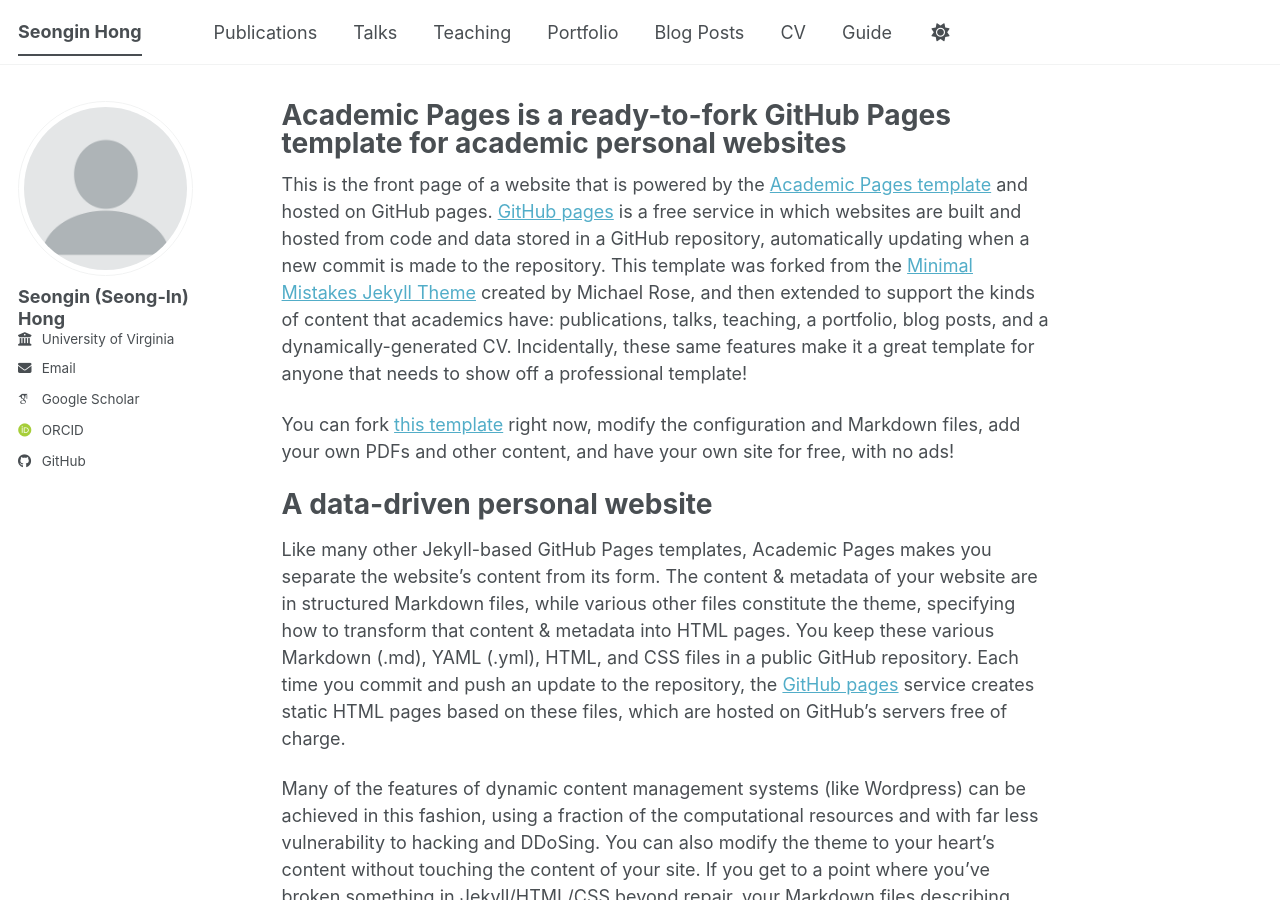
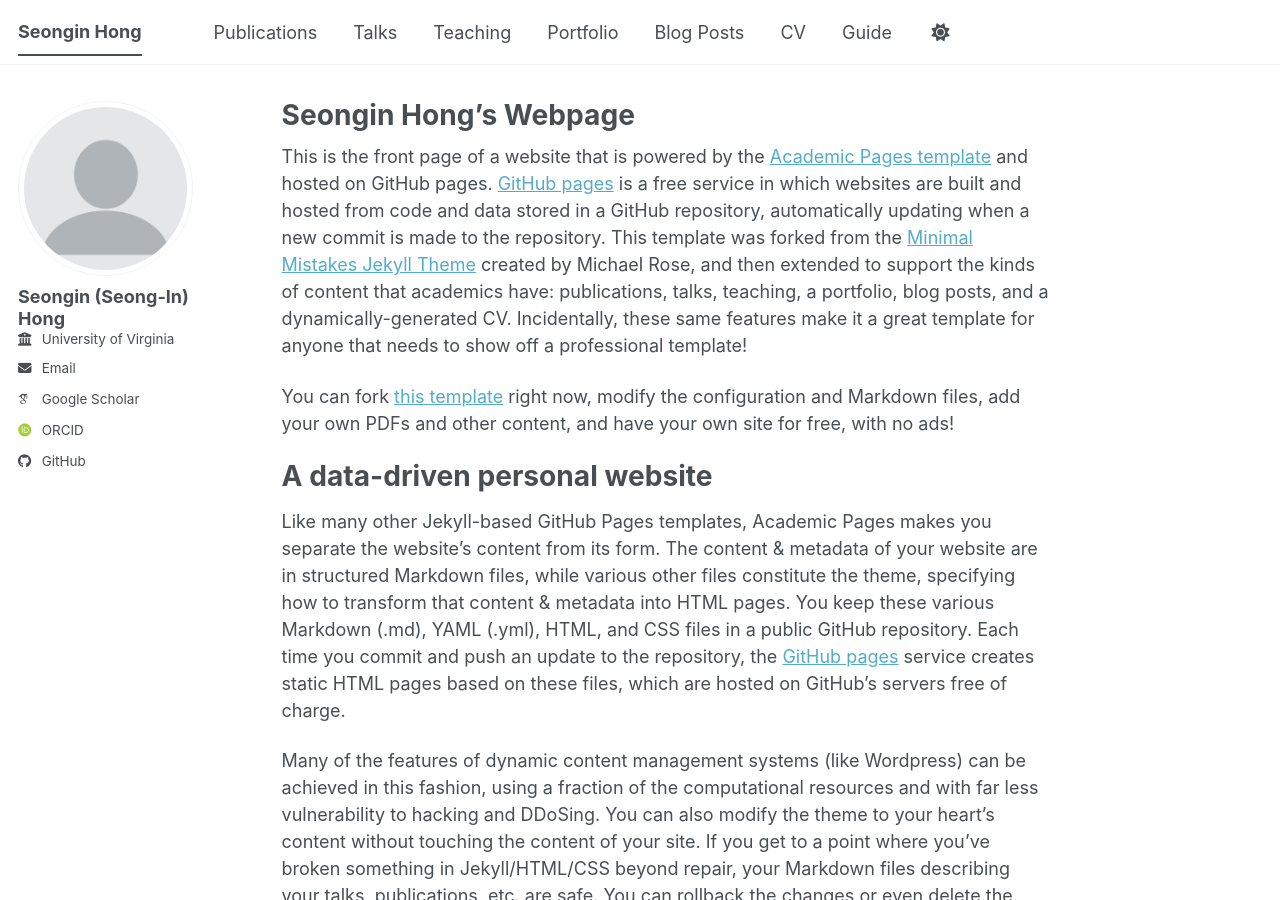
Before and after one commit to SeongInHONG/seonginhong.github.io, a Jekyll site: the page built from _pages/about.md, in a window 1280 px wide and 900 px high. Built offline with Jekyll 4.4.1, drawn with Linux system fonts in a browser that asks for light colours; some web fonts are replaced; a script bundle is joined from its source files by our own code; library files that are not in the unit come from our copies.

Commit message:
Update about.md

```diff
--- a/_pages/about.md
+++ b/_pages/about.md
@@ -1,6 +1,6 @@
 ---
 permalink: /
-title: "Academic Pages is a ready-to-fork GitHub Pages template for academic personal websites"
+title: "Seongin Hong's Webpage"
 author_profile: true
 redirect_from:
   - /about/
```
